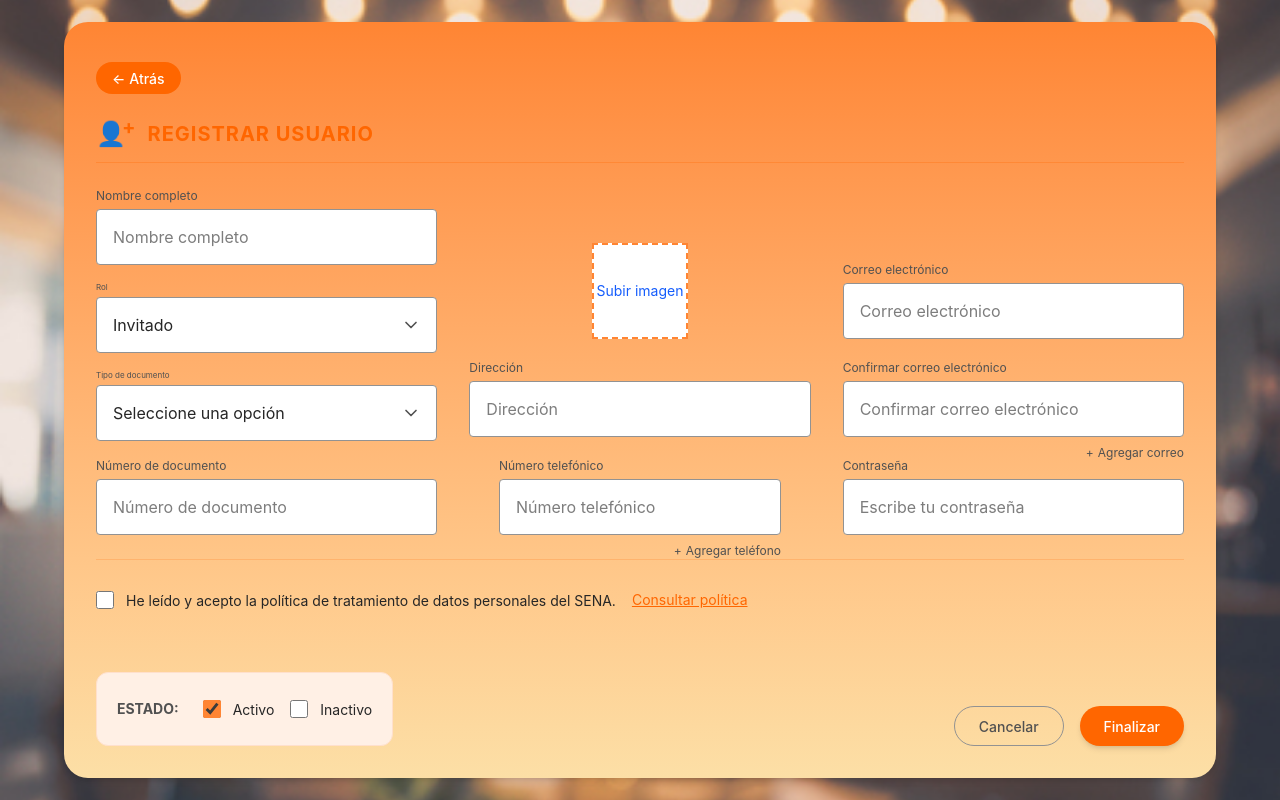
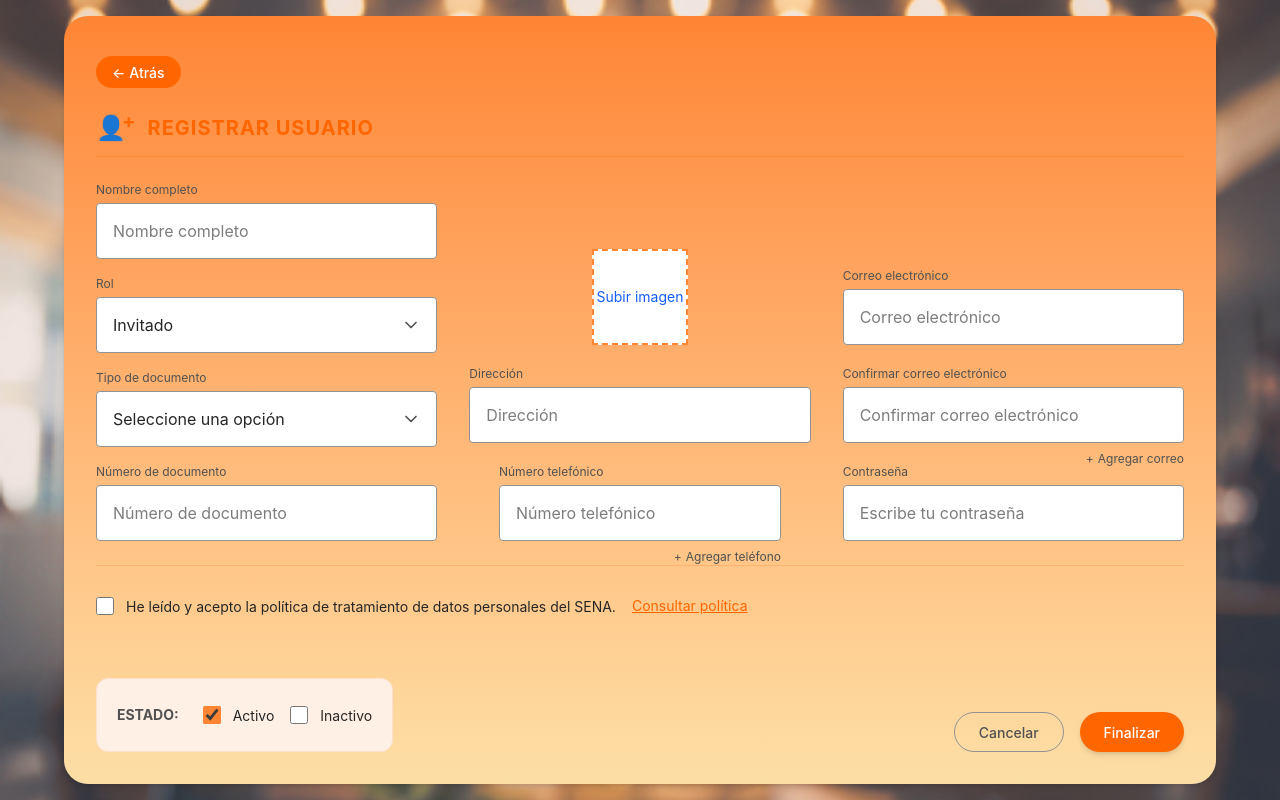
Before and after one commit to Yellownight-bit/3172293-coffee-flavor-project, a React (Vite) app in the folder frontend/: page /CreateUserLogin in a window 1280 px wide. Built offline with nearby package versions, Linux system fonts and the light colour scheme.

Commit message:
fix(select): label y error en 12px legibles

```diff
--- a/frontend/src/shared/components/Select.jsx
+++ b/frontend/src/shared/components/Select.jsx
@@ -1,8 +1,5 @@
 // Componente Select
-// - Colores: solo tokens semánticos, cambian solos con el tema claro/oscuro.
-// - Estados: hover, focus, disabled y error.
-// - Medidas: alto de 56 px, ancho fluido (mínimo 200 px), 4 px entre label y campo.
-// - Accesibilidad: label conectado al select, error anunciado y ligado con aria-describedby.
+
 import { useId } from "react";
 import { ChevronDown } from "lucide-react";
 
@@ -32,7 +29,7 @@ export default function Select({
       {label && (
         <label
           htmlFor={selectId}
-          className="mb-1 block text-caption text-text-secondary"
+          className="mb-1 block text-small text-text-secondary"
         >
           {label}
         </label>
@@ -93,7 +90,7 @@ export default function Select({
 
       {/* Mensaje de error */}
       {error && (
-        <p id={errorId} role="alert" className="mt-1 text-caption text-error">
+        <p id={errorId} role="alert" className="mt-1 text-small text-error">
           {error}
         </p>
       )}
```
